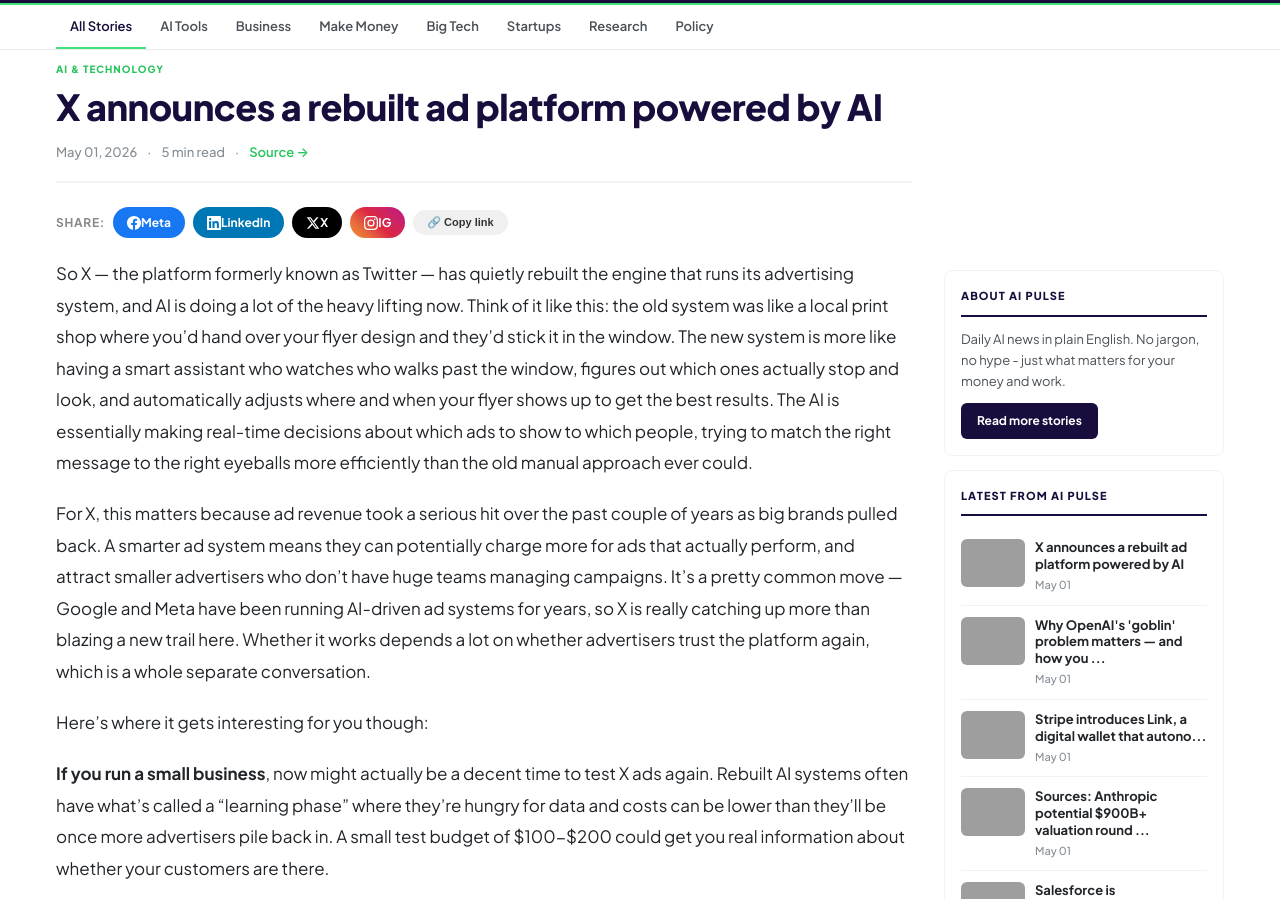
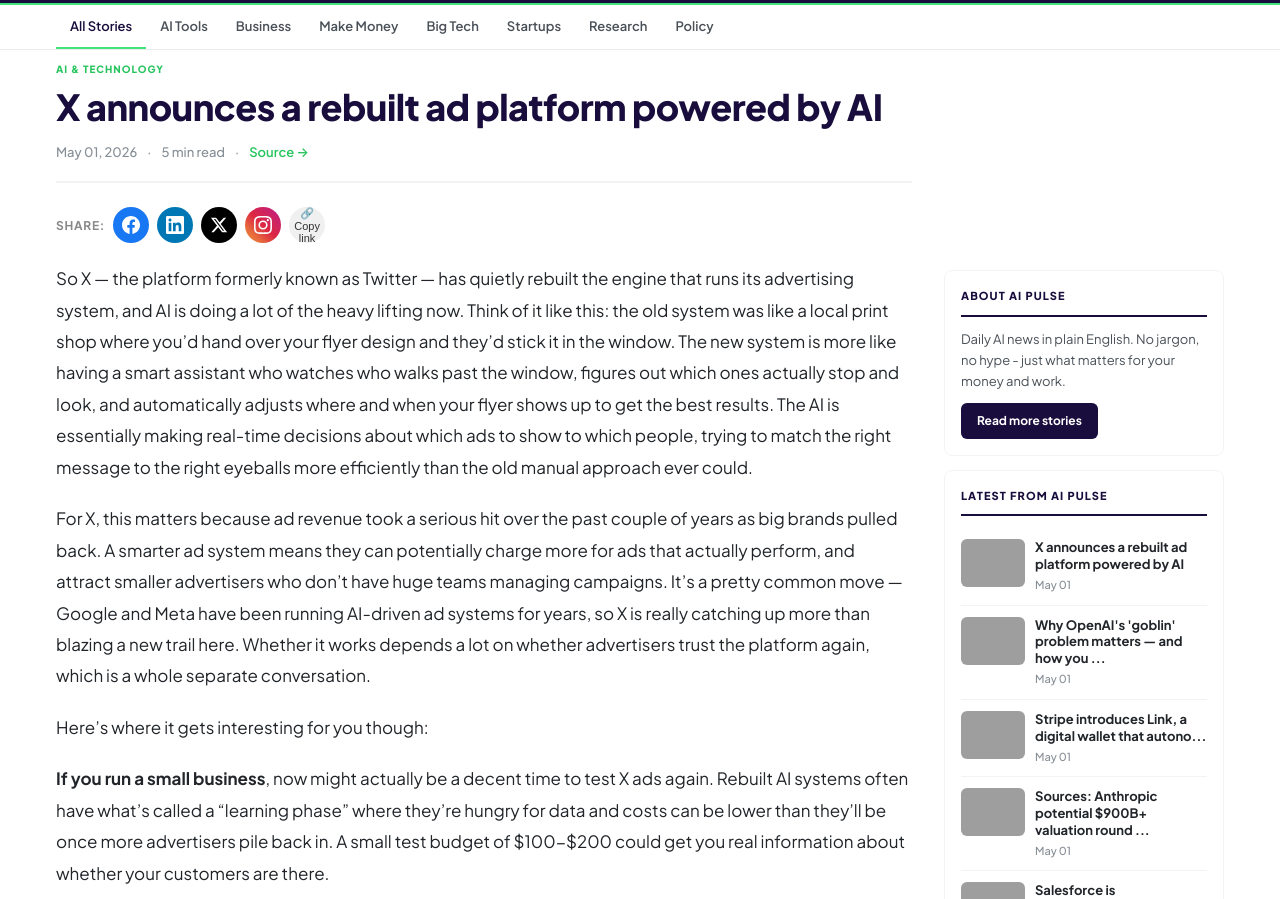
Before and after one commit to Ruirodsantos/ruirodsantos.github.io, a Jekyll site: the page built from _posts/2026-05-01-x-announces-a-rebuilt-ad-platform-powered-by-ai.md, in a window 1280 px wide and 1400 px high, scrolled down 538 px, cut to the strip 53-952 px from the top of the window. Built offline with Jekyll 4.4.1, drawn with Linux system fonts in a browser that asks for light colours; grey boxes are pictures that could not be loaded.

Commit message:
fix: share buttons icon-only circular

```diff
--- a/_layouts/post.html
+++ b/_layouts/post.html
@@ -58,8 +58,8 @@
 <style>
 .share-bar{display:flex;align-items:center;gap:8px;margin:16px 0 20px;flex-wrap:wrap}
 .share-label{font-size:12px;font-weight:700;color:#888;text-transform:uppercase;letter-spacing:.06em}
-.share-btn{display:inline-flex;align-items:center;justify-content:center;padding:6px 14px;border-radius:20px;font-size:12px;font-weight:700;text-decoration:none;border:none;cursor:pointer;transition:opacity .15s}
-.share-btn:hover{opacity:.8}
+.share-btn{display:inline-flex;align-items:center;justify-content:center;width:36px;height:36px;border-radius:50%;text-decoration:none;border:none;cursor:pointer;transition:opacity .15s,transform .15s}
+.share-btn:hover{opacity:.85;transform:scale(1.1)}
 .share-x{background:#000;color:#fff}
 .share-li{background:#0077b5;color:#fff}
 .share-meta{background:#1877f2;color:#fff}
@@ -69,10 +69,10 @@
 
     <div class="share-bar">
       <span class="share-label">Share:</span>
-      <a class="share-btn share-meta" href="https://www.facebook.com/sharer/sharer.php?u={{ page.url | absolute_url | uri_escape }}" target="_blank" rel="noopener" aria-label="Share on Facebook"><svg width="14" height="14" viewBox="0 0 24 24" fill="currentColor"><path d="M24 12.073c0-6.627-5.373-12-12-12s-12 5.373-12 12c0 5.99 4.388 10.954 10.125 11.854v-8.385H7.078v-3.47h3.047V9.43c0-3.007 1.792-4.669 4.533-4.669 1.312 0 2.686.235 2.686.235v2.953H15.83c-1.491 0-1.956.925-1.956 1.874v2.25h3.328l-.532 3.47h-2.796v8.385C19.612 23.027 24 18.062 24 12.073z"/></svg> Meta</a>
-      <a class="share-btn share-li" href="https://www.linkedin.com/sharing/share-offsite/?url={{ page.url | absolute_url | uri_escape }}" target="_blank" rel="noopener" aria-label="Share on LinkedIn"><svg width="14" height="14" viewBox="0 0 24 24" fill="currentColor"><path d="M20.447 20.452h-3.554v-5.569c0-1.328-.027-3.037-1.852-3.037-1.853 0-2.136 1.445-2.136 2.939v5.667H9.351V9h3.414v1.561h.046c.477-.9 1.637-1.85 3.37-1.85 3.601 0 4.267 2.37 4.267 5.455v6.286zM5.337 7.433c-1.144 0-2.063-.926-2.063-2.065 0-1.138.92-2.063 2.063-2.063 1.14 0 2.064.925 2.064 2.063 0 1.139-.925 2.065-2.064 2.065zm1.782 13.019H3.555V9h3.564v11.452zM22.225 0H1.771C.792 0 0 .774 0 1.729v20.542C0 23.227.792 24 1.771 24h20.451C23.2 24 24 23.227 24 22.271V1.729C24 .774 23.2 0 22.222 0h.003z"/></svg> LinkedIn</a>
-      <a class="share-btn share-x" href="https://twitter.com/intent/tweet?text={{ page.title | uri_escape }}&url={{ page.url | absolute_url | uri_escape }}" target="_blank" rel="noopener" aria-label="Share on X"><svg width="14" height="14" viewBox="0 0 24 24" fill="currentColor"><path d="M18.244 2.25h3.308l-7.227 8.26 8.502 11.24H16.17l-5.214-6.817L4.99 21.75H1.68l7.73-8.835L1.254 2.25H8.08l4.713 6.231zm-1.161 17.52h1.833L7.084 4.126H5.117z"/></svg> X</a>
-      <a class="share-btn share-ig" href="https://www.instagram.com/" target="_blank" rel="noopener" aria-label="Share on Instagram"><svg width="14" height="14" viewBox="0 0 24 24" fill="currentColor"><path d="M12 2.163c3.204 0 3.584.012 4.85.07 3.252.148 4.771 1.691 4.919 4.919.058 1.265.069 1.645.069 4.849 0 3.205-.012 3.584-.069 4.849-.149 3.225-1.664 4.771-4.919 4.919-1.266.058-1.644.07-4.85.07-3.204 0-3.584-.012-4.849-.07-3.26-.149-4.771-1.699-4.919-4.92-.058-1.265-.07-1.644-.07-4.849 0-3.204.013-3.583.07-4.849.149-3.227 1.664-4.771 4.919-4.919 1.266-.057 1.645-.069 4.849-.069zM12 0C8.741 0 8.333.014 7.053.072 2.695.272.273 2.69.073 7.052.014 8.333 0 8.741 0 12c0 3.259.014 3.668.072 4.948.2 4.358 2.618 6.78 6.98 6.98C8.333 23.986 8.741 24 12 24c3.259 0 3.668-.014 4.948-.072 4.354-.2 6.782-2.618 6.979-6.98.059-1.28.073-1.689.073-4.948 0-3.259-.014-3.667-.072-4.947-.196-4.354-2.617-6.78-6.979-6.98C15.668.014 15.259 0 12 0zm0 5.838a6.162 6.162 0 100 12.324 6.162 6.162 0 000-12.324zM12 16a4 4 0 110-8 4 4 0 010 8zm6.406-11.845a1.44 1.44 0 100 2.881 1.44 1.44 0 000-2.881z"/></svg> IG</a>
+      <a class="share-btn share-meta" href="https://www.facebook.com/sharer/sharer.php?u={{ page.url | absolute_url | uri_escape }}" target="_blank" rel="noopener" aria-label="Share on Facebook"><svg width="18" height="18" viewBox="0 0 24 24" fill="currentColor"><path d="M24 12.073c0-6.627-5.373-12-12-12s-12 5.373-12 12c0 5.99 4.388 10.954 10.125 11.854v-8.385H7.078v-3.47h3.047V9.43c0-3.007 1.792-4.669 4.533-4.669 1.312 0 2.686.235 2.686.235v2.953H15.83c-1.491 0-1.956.925-1.956 1.874v2.25h3.328l-.532 3.47h-2.796v8.385C19.612 23.027 24 18.062 24 12.073z"/></svg></a>
+      <a class="share-btn share-li" href="https://www.linkedin.com/sharing/share-offsite/?url={{ page.url | absolute_url | uri_escape }}" target="_blank" rel="noopener" aria-label="Share on LinkedIn"><svg width="18" height="18" viewBox="0 0 24 24" fill="currentColor"><path d="M20.447 20.452h-3.554v-5.569c0-1.328-.027-3.037-1.852-3.037-1.853 0-2.136 1.445-2.136 2.939v5.667H9.351V9h3.414v1.561h.046c.477-.9 1.637-1.85 3.37-1.85 3.601 0 4.267 2.37 4.267 5.455v6.286zM5.337 7.433c-1.144 0-2.063-.926-2.063-2.065 0-1.138.92-2.063 2.063-2.063 1.14 0 2.064.925 2.064 2.063 0 1.139-.925 2.065-2.064 2.065zm1.782 13.019H3.555V9h3.564v11.452zM22.225 0H1.771C.792 0 0 .774 0 1.729v20.542C0 23.227.792 24 1.771 24h20.451C23.2 24 24 23.227 24 22.271V1.729C24 .774 23.2 0 22.222 0h.003z"/></svg></a>
+      <a class="share-btn share-x" href="https://twitter.com/intent/tweet?text={{ page.title | uri_escape }}&url={{ page.url | absolute_url | uri_escape }}" target="_blank" rel="noopener" aria-label="Share on X"><svg width="18" height="18" viewBox="0 0 24 24" fill="currentColor"><path d="M18.244 2.25h3.308l-7.227 8.26 8.502 11.24H16.17l-5.214-6.817L4.99 21.75H1.68l7.73-8.835L1.254 2.25H8.08l4.713 6.231zm-1.161 17.52h1.833L7.084 4.126H5.117z"/></svg></a>
+      <a class="share-btn share-ig" href="https://www.instagram.com/" target="_blank" rel="noopener" aria-label="Share on Instagram"><svg width="18" height="18" viewBox="0 0 24 24" fill="currentColor"><path d="M12 2.163c3.204 0 3.584.012 4.85.07 3.252.148 4.771 1.691 4.919 4.919.058 1.265.069 1.645.069 4.849 0 3.205-.012 3.584-.069 4.849-.149 3.225-1.664 4.771-4.919 4.919-1.266.058-1.644.07-4.85.07-3.204 0-3.584-.012-4.849-.07-3.26-.149-4.771-1.699-4.919-4.92-.058-1.265-.07-1.644-.07-4.849 0-3.204.013-3.583.07-4.849.149-3.227 1.664-4.771 4.919-4.919 1.266-.057 1.645-.069 4.849-.069zM12 0C8.741 0 8.333.014 7.053.072 2.695.272.273 2.69.073 7.052.014 8.333 0 8.741 0 12c0 3.259.014 3.668.072 4.948.2 4.358 2.618 6.78 6.98 6.98C8.333 23.986 8.741 24 12 24c3.259 0 3.668-.014 4.948-.072 4.354-.2 6.782-2.618 6.979-6.98.059-1.28.073-1.689.073-4.948 0-3.259-.014-3.667-.072-4.947-.196-4.354-2.617-6.78-6.979-6.98C15.668.014 15.259 0 12 0zm0 5.838a6.162 6.162 0 100 12.324 6.162 6.162 0 000-12.324zM12 16a4 4 0 110-8 4 4 0 010 8zm6.406-11.845a1.44 1.44 0 100 2.881 1.44 1.44 0 000-2.881z"/></svg></a>
       <button class="share-btn share-copy" onclick="navigator.clipboard.writeText(window.location.href).then(()=>{this.textContent='✓ Copied!';setTimeout(()=>this.textContent='🔗 Copy link',2000)})" aria-label="Copy link">🔗 Copy link</button>
     </div>
 
```
